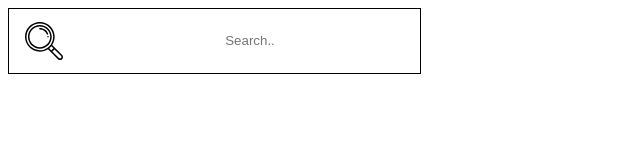
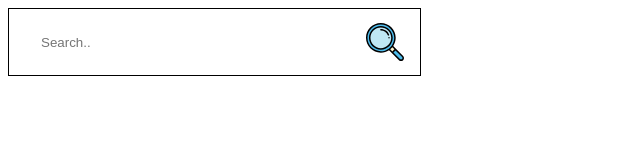
Before and after one commit to pgmgent-pgm-4/gastcollege-microfrontends-pgm-cagravci, a plain HTML site: page index.html in a window 1280 px wide. Shown: the whole page, without its empty margins (0-640 px from the left). Drawn offline with Linux system fonts and the light colour scheme.

Commit message:
changed position

```diff
--- a/assets/style/main.css
+++ b/assets/style/main.css
@@ -16,4 +16,5 @@
 
 .search-input {
     border: none;
+    padding: 0.8rem 1rem;
 }
--- a/index.html
+++ b/index.html
@@ -9,9 +9,9 @@
 </head>
 <body>
     <div class="search-bar">
-        <img src="assets/images/search-icon-black.svg" alt="search icon">
+        <input class="search-input" type="text" placeholder="Search..">
 
-        <input class="search-input" type="text" placeholder="Search..">
+        <img id="search-icon-color" src="assets/images/search-icon-colored.svg" alt="search icon">
     </div>
 </body>
 </html>
```
